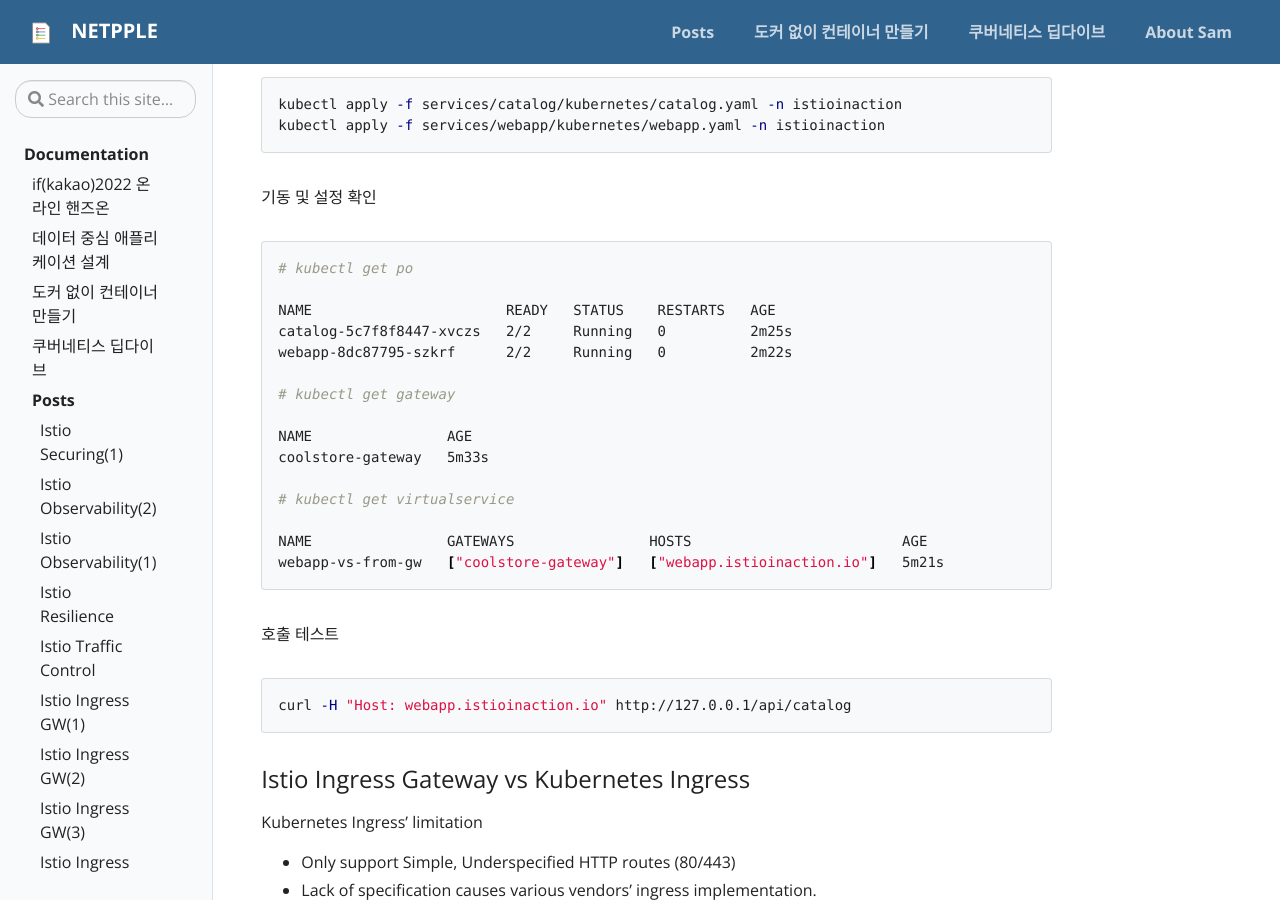
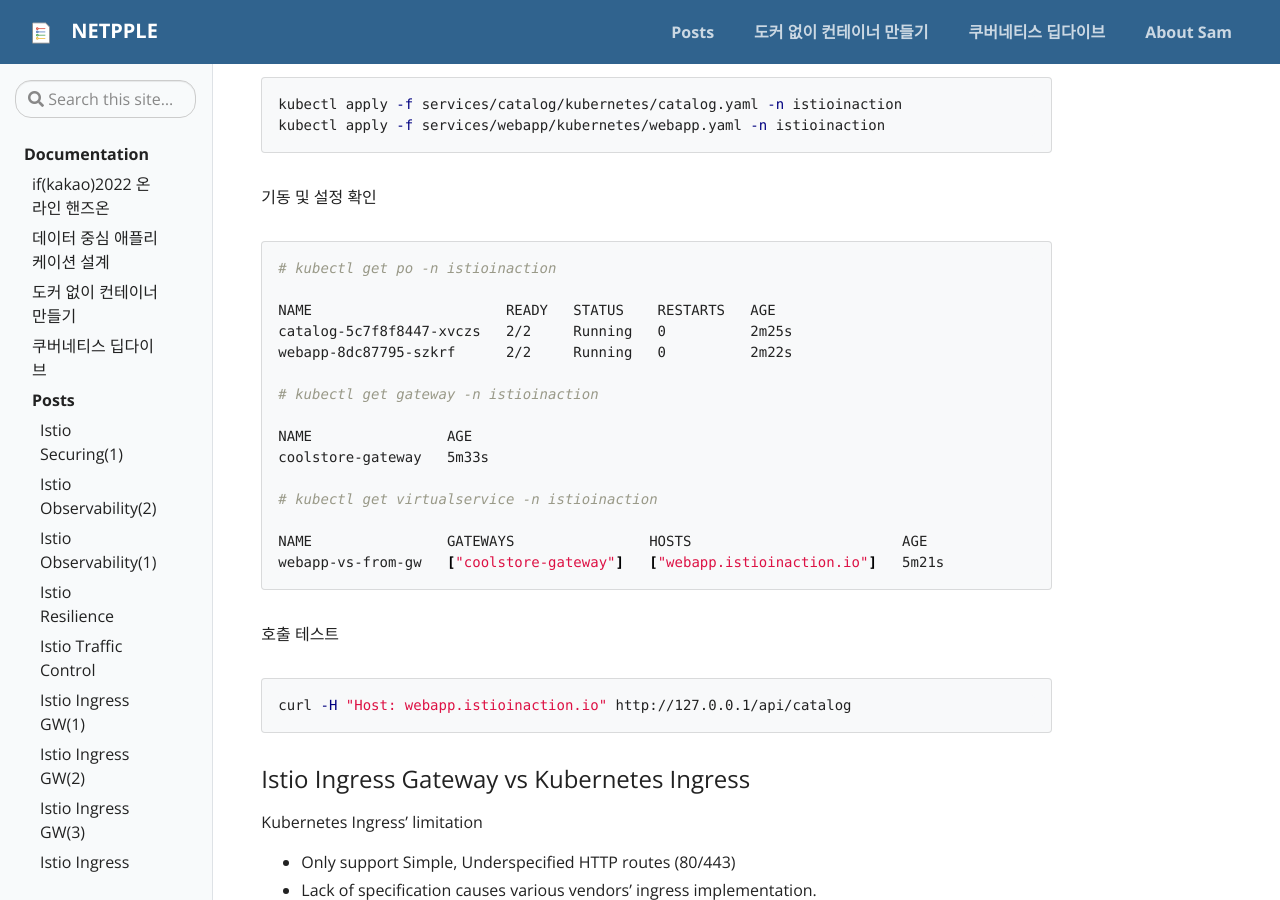
Before and after one commit to netpple/netpple.github.io, a Jekyll site: the page built from _posts/2022-12-24-Istio-ch4-1-ingress-gw.md, in a window 1280 px wide and 900 px high, scrolled down 7727 px. Built offline with Jekyll 4.4.1, drawn with Linux system fonts in a browser that asks for light colours; our own code applies the rules of GitHub Pages for plain Markdown files.

Commit message:
오타수정

````diff
--- a/_posts/2022-12-24-Istio-ch4-1-ingress-gw.md
+++ b/_posts/2022-12-24-Istio-ch4-1-ingress-gw.md
@@ -356,18 +356,18 @@
 기동 및 설정 확인
 
 ```bash
-# kubectl get po
+# kubectl get po -n istioinaction
 
 NAME                       READY   STATUS    RESTARTS   AGE
 catalog-5c7f8f8447-xvczs   2/2     Running   0          2m25s
 webapp-8dc87795-szkrf      2/2     Running   0          2m22s
 
-# kubectl get gateway
+# kubectl get gateway -n istioinaction
 
 NAME                AGE
 coolstore-gateway   5m33s
 
-# kubectl get virtualservice
+# kubectl get virtualservice -n istioinaction
 
 NAME                GATEWAYS                HOSTS                         AGE
 webapp-vs-from-gw   ["coolstore-gateway"]   ["webapp.istioinaction.io"]   5m21s
````
Also changed, not shown: _posts/2022-12-26-Istio-ch4-3-ingress-gw.md (+1 -1 lines).
